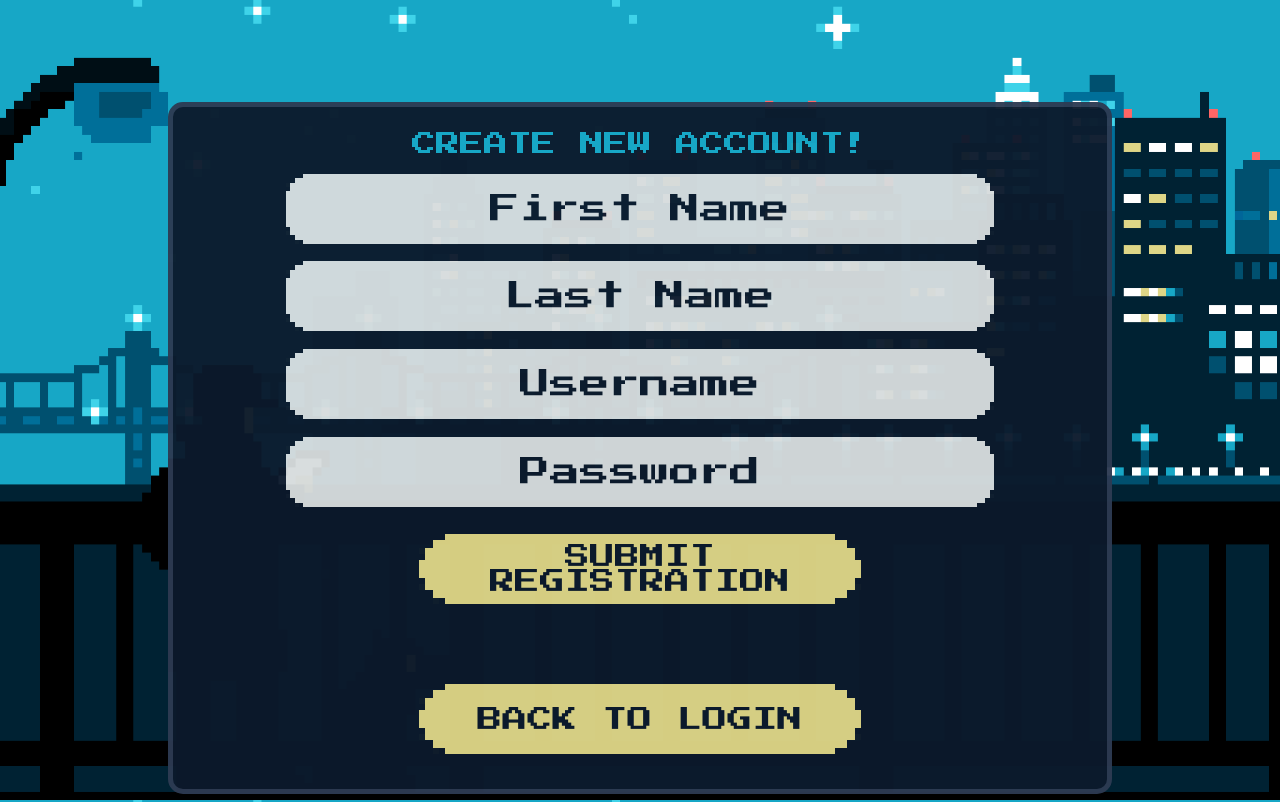
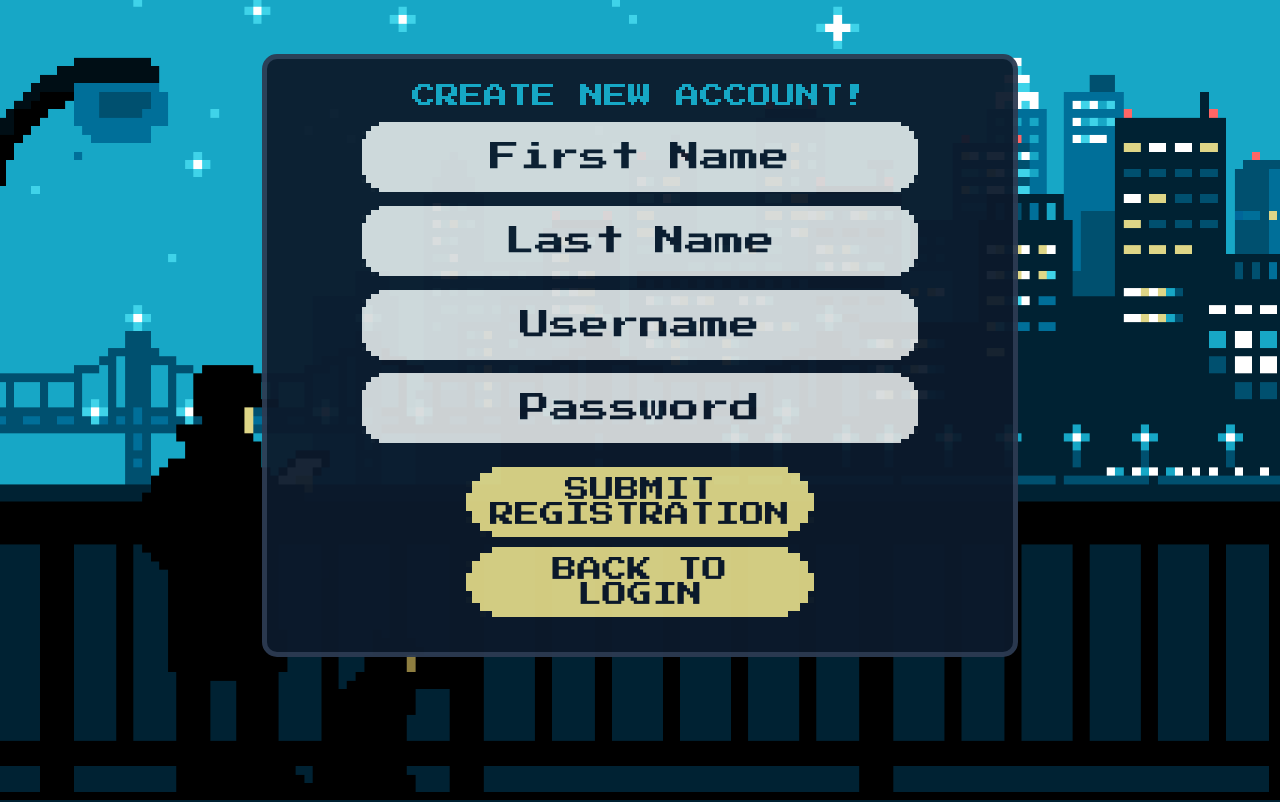
Before and after one commit to lolrepeatlol/smallproject_cop4331, a PHP site: page /register.html in a window 1280 px wide. Run offline with PHP 8.4, Linux system fonts and the light colour scheme.

Commit message:
Register box reduction

```diff
--- a/css/styles.css
+++ b/css/styles.css
@@ -33,7 +33,7 @@ textarea {
 	border-radius: 15px;
 	border: 5px solid #2d3b53;
     position: relative;
-    opacity: 0.96;
+    opacity: 0.95;
 }
 
 #loggedInDiv {
@@ -79,14 +79,14 @@ textarea {
 
 #registerDiv {
    font-size: 30px;
-    width: 70%;
+    width: 55%;
     margin: 0 auto;
     padding: 25px;
     background-color:#0c1a2c;
 	border-radius: 15px;
 	border: 5px solid #2d3b53;
     position: relative;
-    opacity: 0.96;
+    opacity: 0.95;
 }
 .buttons {
     /* Base Styling */
--- a/register.html
+++ b/register.html
@@ -12,8 +12,7 @@
 <body>
 
 <h1 id="title"></h1>
-<br><br>
-<br><br>
+<br>
 
 <div id="registerDiv">
 	<span id="inner-title">CREATE NEW ACCOUNT!</span>
@@ -23,7 +22,8 @@
 	<input type="password" id="registerPassword" placeholder="Password"/>
 	<button type="button" id="registerButton" class="buttons" onclick="doRegister();"> Submit Registration </button>
 	<span id="registerResult"></span>
- 	<br><br>	<button type="button" id="registerBackToLogin" class="buttons" onclick="location.href='index.html'"> Back to Login </button>
+
+	<button type="button" id="registerBackToLogin" class="buttons" onclick="location.href='index.html'"> Back to Login </button>
 </div>
 
 </body>
```
